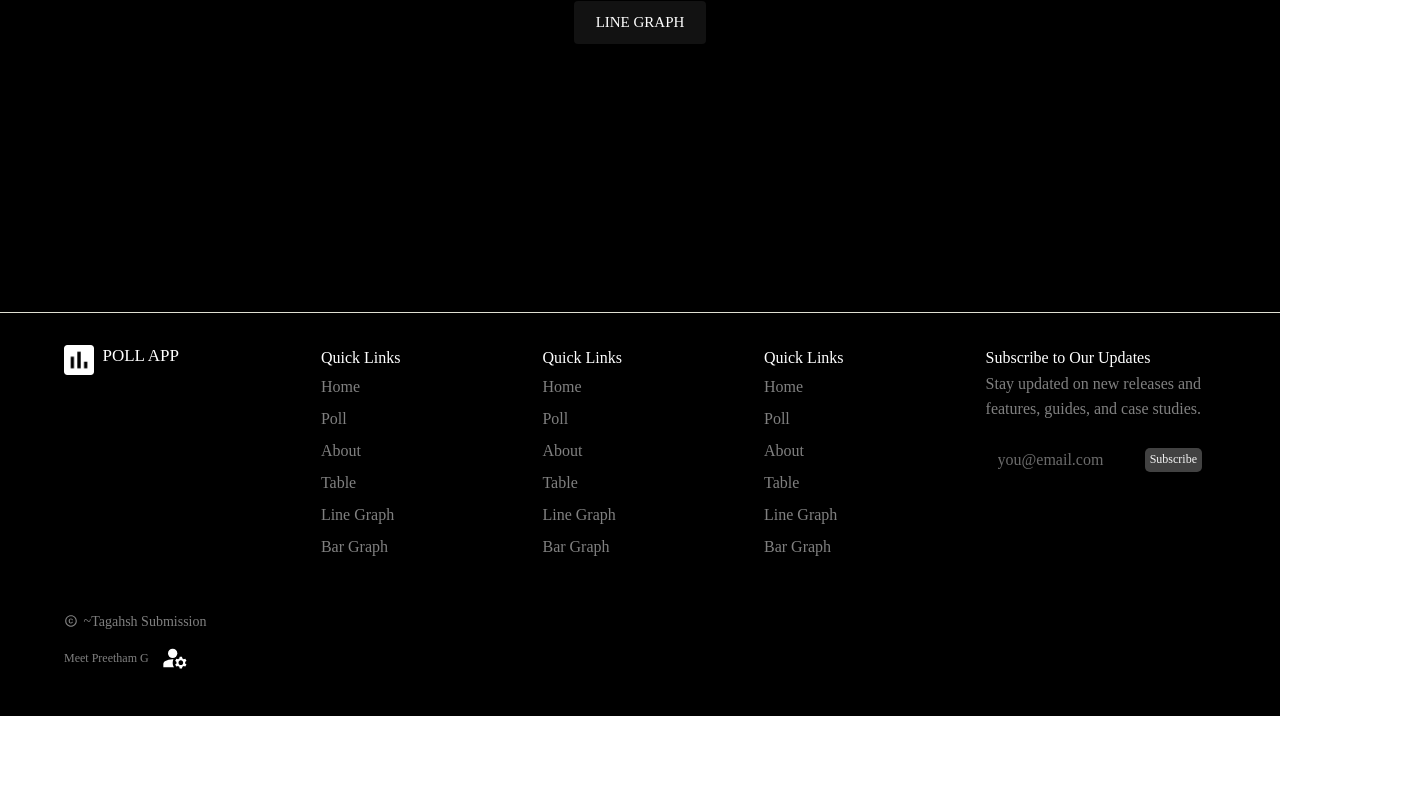
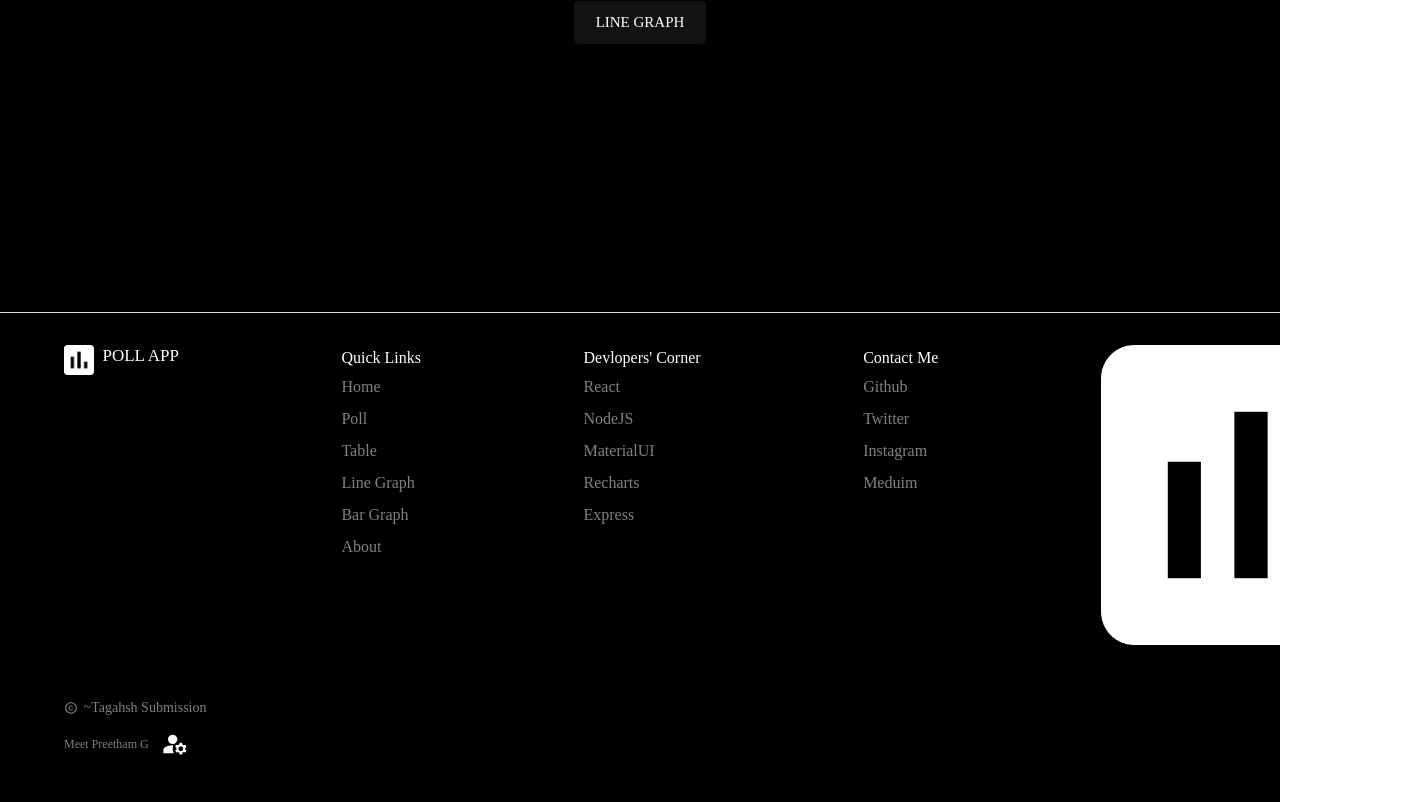
Before and after one commit to PreethamNaik12/poll_app, a React (Create React App) app in the folder client/: page /visualize in a window 1280 px wide. Shown: the part 493-1295 px from the top of the page, 1401 px wide, since content can reach past the window. Before the commit the page ends 1209 px from the top, so only its background shows below. Built offline with nearby package versions, Linux system fonts and the light colour scheme; a web font is replaced by a local one.

Commit message:
[client] improvements in UI

```diff
--- a/client/src/Components/AboutUs/AboutInfo.jsx
+++ b/client/src/Components/AboutUs/AboutInfo.jsx
@@ -18,22 +18,14 @@ export function AboutInfo({
     <Typography variant="h1" sx={{
       textAlign: 'left',
       color: 'whitesmoke'
-    }}>About Us</Typography>
+    }}>About</Typography>
     <Typography variant="h5" sx={{
       pt: {
         xs: '1em',
         md: '0'
       }
     }}>
-      What started as a small fest with a meagre budget in the 80s now stands as one of the best college festivals in India. Incident is a blend of cultural, social, and musical events that'll surely give the attendees an ecstatic experience. Incident 2023's unique theme, "A Tale of Bards and Knights", is adapted to celebrate this 3-day extravaganza with medieval grandeur.
-    </Typography>
-    <Typography variant="h5" sx={{
-      pt: {
-        xs: '1em',
-        md: '0'
-      }
-    }}>
-      Join us at NITK, the shoreside institute, while we become 'bards' to sing the hymn of this festive splendour. We, the knights of this realm called "Incident" are committed to giving you all a cherishable and splendid experience.
+      At Poll App, we are driven by the belief that meaningful conversations can change the world. Founded on the principles of inclusivity, openness, and respect, our platform is a digital haven where individuals from diverse backgrounds converge to share their thoughts and engage in insightful discussions. We understand the power of dialogue in fostering empathy, breaking down barriers, and inspiring positive change. Our mission is to create a space where every voice is valued, where ideas flow freely, and where collective wisdom leads to innovative solutions. With a passionate team dedicated to nurturing this global conversation, we invite you to be a part of our community. Together, let's amplify voices, challenge perspectives, and transform conversations into actions that shape a better, more connected future.
     </Typography>
   </Box>
     <Box sx={{
--- a/client/src/Components/Common/Footer.jsx
+++ b/client/src/Components/Common/Footer.jsx
@@ -1,7 +1,7 @@
 import React from 'react'
 import { Box, Container, Divider, IconButton, InputBase, List, ListItem, ListItemText, Paper, Typography } from '@mui/material';
 import { poll } from '../../assets/images';
-import { pages } from '../../constants';
+import { pages, FooterContactLinks, FooterDevelopersLinks } from '../../constants';
 import { Link } from 'react-router-dom';
 import {ManageAccountsIcon, CopyrightIcon} from '../../assets/icons/';
 
@@ -73,9 +73,9 @@ const Footer = () => {
                         </List>
                     </Box>
                     <Box>
-                        <Typography variant="h6" sx={{ fontSize: '17px', fontWeight: '500' }}>Quick Links</Typography>
+                        <Typography variant="h6" sx={{ fontSize: '17px', fontWeight: '500' }}>Devlopers' Corner</Typography>
                         <List disablePadding>
-                            {pages.map((page) => (
+                            {FooterDevelopersLinks.map((page) => (
                                 <Link to={page.path} style={{ textDecorationLine: 'none' }}>
                                     <ListItem disablePadding>
                                         <ListItemText primary={page.title} sx={{
@@ -89,9 +89,9 @@ const Footer = () => {
                         </List>
                     </Box>
                     <Box>
-                        <Typography variant="h6" sx={{ fontSize: '17px', fontWeight: '500' }}>Quick Links</Typography>
+                        <Typography variant="h6" sx={{ fontSize: '17px', fontWeight: '500' }}>Contact Me</Typography>
                         <List disablePadding>
-                            {pages.map((page) => (
+                            {FooterContactLinks.map((page) => (
                                 <Link to={page.path} style={{ textDecorationLine: 'none' }}>
                                     <ListItem disablePadding>
                                         <ListItemText primary={page.title} sx={{
@@ -104,38 +104,8 @@ const Footer = () => {
                             ))}
                         </List>
                     </Box>
-                    <Box sx={{ maxWidth: {md:'20%'} }}>
-                        <Typography variant="h6" sx={{ fontSize: '17px', fontWeight: '500' }}>Subscribe to Our Updates</Typography>
-                        <Typography variant="h6" sx={{ fontSize: '14px', fontWeight: '500', color: 'gray' }}>Stay updated on new releases and features, guides, and case studies.</Typography>
-                        <Paper
-                            component="form"
-                            sx={{
-                                p: '0px 4px',
-                                display: 'flex',
-                                alignItems: 'center',
-                                backgroundColor: 'primary.dark',
-                                mt: '1em',
-                                '&:hover': {
-                                    backgroundColor: 'primary.main'
-                                }
-                            }}
-                        >
-                            <InputBase
-                                sx={{
-                                    ml: 1, flex: 1, color: 'primary.contrastText',
-                                }}
-                                placeholder="you@email.com"
-                            />
-                            <Divider sx={{ height: 28, m: 0.5, color: 'gray' }} orientation="vertical" />
-                            <IconButton color="primary" sx={{ p: '10px' }} aria-label="directions">
-                                <Typography variant="caption" sx={{
-                                    color: 'whitesmoke',
-                                    bgcolor: 'primary.light',
-                                    borderRadius: '5px',
-                                    padding: '2px 5px'
-                                }}>Subscribe</Typography>
-                            </IconButton>
-                        </Paper>
+                    <Box sx={{ maxWidth: {md:'10%'} }}>
+                        <img src={poll} alt="logo" width='300px' />
                     </Box>
                 </Container>
                 <Container sx={{ display: 'flex', justifyContent: 'space-between', mt: '3em' }}>
--- a/client/src/Components/Common/Navbar.jsx
+++ b/client/src/Components/Common/Navbar.jsx
@@ -139,8 +139,8 @@ function ResponsiveAppBar() {
                     </Box>
 
                     <Box sx={{ flexGrow: 0 }}>
+                        <Link to='/poll'>
                             <Button variant="contained" startIcon={<HowToVoteIcon sx={{ display: { xs: 'none', md: 'flex' } }} />}
-
                                 sx={{
                                     color: 'primary.dark',
                                     bgcolor: 'primary.contrastText',
@@ -151,6 +151,7 @@ function ResponsiveAppBar() {
                                         color: 'primary.contrastText',
                                     }
                                 }}>Vote</Button>
+                        </Link>
                     {/* <Tooltip title="Open settings">
                         <IconButton onClick={handleOpenUserMenu} sx={{ p: 0 }}>
                             <Avatar alt="Remy Sharp" src="/static/images/avatar/2.jpg" />
--- a/client/src/Pages/AboutUs/About.jsx
+++ b/client/src/Pages/AboutUs/About.jsx
@@ -1,16 +1,21 @@
 import { AboutInfo } from '../../Components/AboutUs/AboutInfo';
 import { Box, Button } from '@mui/material';
 import React from 'react'
-import { logo } from '../../assets/images';
+import { poll } from '../../assets/images';
 import { Link } from 'react-router-dom';
 import HomeRoundedIcon from '@mui/icons-material/HomeRounded';
 
 const About = () => {
+
+    React.useEffect(() => {//change th edocument title on load
+        document.title = `Poll App | About Us🙂`;//setting the document title dynamically
+    }, []);
+
     return (
         <Box sx={{ backgroundColor: 'primary.dark', minHeight: '80vh', p: { xs: '0 1em', md: '0em 2em', xl: '2em' } }}>
 
             <Box sx={{ display: 'flex', pt: { xs: '2em', xl: '4em' }, justifyContent: 'space-between', flexDirection: { xs: 'column', md: 'row' } }}>
-                <AboutInfo   logo={logo}  />
+                <AboutInfo   logo={poll}  />
             </Box>
 
             <Link to='/'>
--- a/client/src/Pages/Poll/PollCasted.jsx
+++ b/client/src/Pages/Poll/PollCasted.jsx
@@ -11,13 +11,14 @@ const Home = () => {
     return (
         <Box sx={{
             minHeight: '70vh',
-            marginTop: { xs: '1em', md: '4em' },
+            marginTop: { xs: '1em', md: '0em' },
             display: 'flex',
             flexDirection: 'column',
-            alignItems: 'center'
+            alignItems: 'center',
+            justifyContent:'center'
         }}>
             <Box>
-                <Typography variant="h1" sx={{
+                <Typography variant="h2" sx={{
                     textAlign: { xs: 'center', md: 'center' },
                     fontSize: { xs: '40px', md: '65px' },
                     fontWeight: 'bold',
--- a/client/src/Pages/Table/Table.jsx
+++ b/client/src/Pages/Table/Table.jsx
@@ -6,7 +6,7 @@ import TableContainer from '@mui/material/TableContainer';
 import TableHead from '@mui/material/TableHead';
 import TableRow from '@mui/material/TableRow';
 import Paper from '@mui/material/Paper';
-import { Container } from '@mui/material';
+import { Box, Container, Typography } from '@mui/material';
 
 export default function BasicTable() {
     const [votes, setVotes] = React.useState([]);
@@ -32,6 +32,7 @@ export default function BasicTable() {
 
     return (
         <Container maxWidth='lg'>
+            <Typography variant="h2" sx={{ mb: '1em', textAlign: "center" }}> Insights at a Glance: Exploring Poll Data in Detail! 🗂️</Typography>
             <TableContainer component={Paper}>
                 <Table sx={{ minWidth: 650 }} aria-label="simple table">
                     <TableHead>
--- a/client/src/constants/index.js
+++ b/client/src/constants/index.js
@@ -1,12 +1,23 @@
 export const pages = [
     { title: 'home', path: '/' },
     { title: 'poll', path: '/poll' },
-    { title: 'about', path: '/about' },
     { title: 'table', path: '/table' },
     { title: 'Line Graph', path: '/chartl' },
     { title: 'Bar Graph', path: '/chartb' },
+    { title: 'about', path: '/about' },
 ];
 
-export const FooterQuickLinks = [
-    {}
+export const FooterContactLinks = [
+    { title: 'Github', path: 'https://github.com/' },
+    { title: 'Twitter', path: 'https://twitter.com/home' },
+    { title: 'Instagram', path: 'https://www.instagram.com/' },
+    { title: 'Meduim', path: 'https://medium.com/' },
 ]
+
+export const FooterDevelopersLinks = [
+    { title: 'React', path: 'https://react.dev/' },
+    { title: 'NodeJS', path: 'https://nodejs.org/en' },
+    { title: 'MaterialUI', path: 'https://mui.com/material-ui/' },
+    { title: 'Recharts', path: 'https://recharts.org/en-US' },
+    { title: 'Express', path: 'https://expressjs.com/' },
+]
```
Lines whose indentation alone changed are shown as unchanged.
